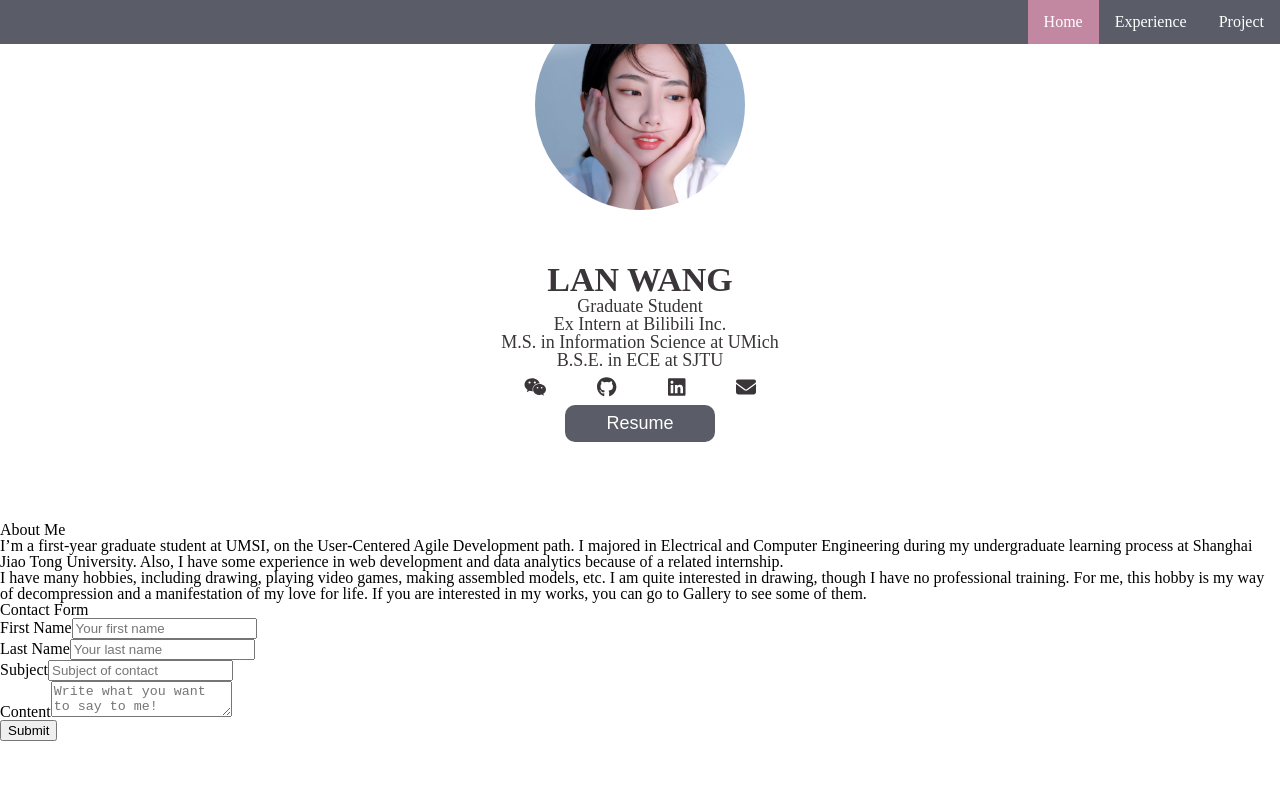
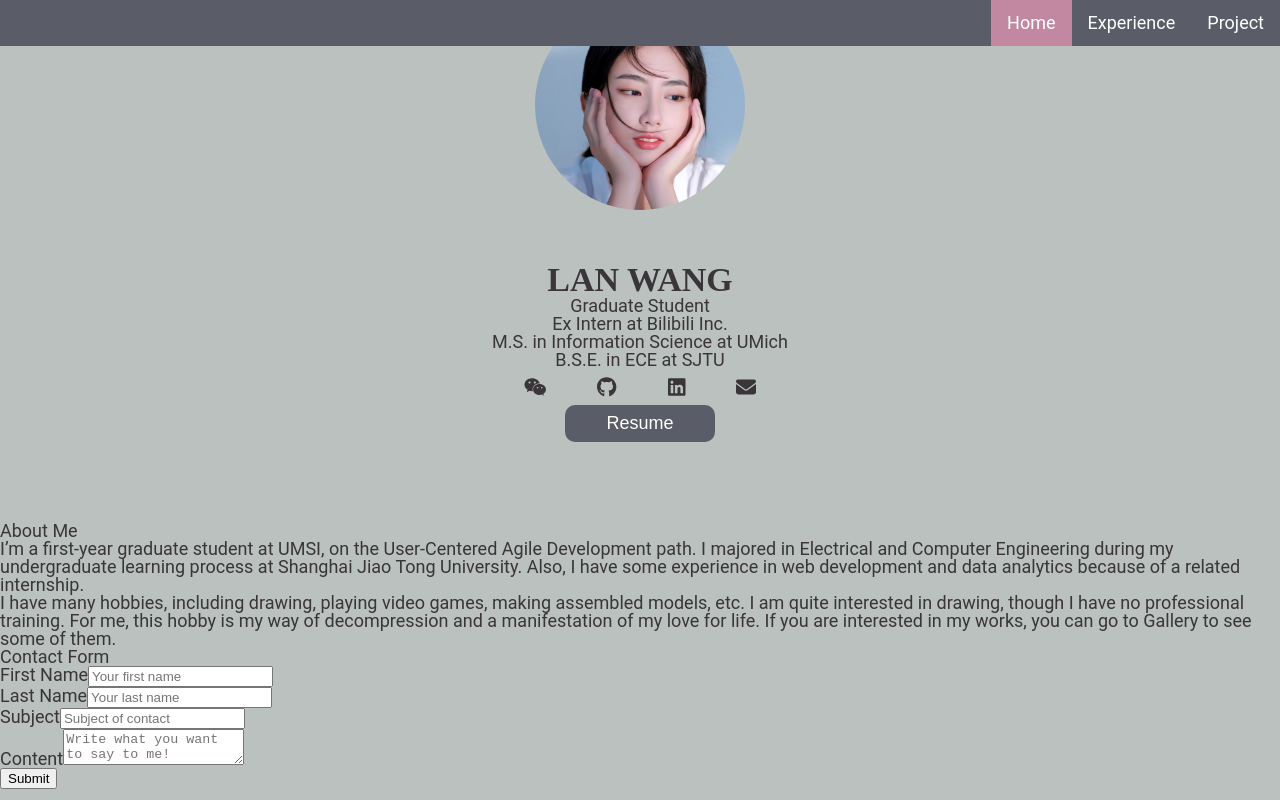
Before and after one commit to yexiaosu/portfolio, a React (Create React App) app: page / in a window 1280 px wide. Built offline with nearby package versions, Linux system fonts and the light colour scheme.

Commit message:
feat: global style

```diff
--- a/src/index.css
+++ b/src/index.css
@@ -1,8 +1,4 @@
-/* http://meyerweb.com/eric/tools/css/reset/
-   v2.0 | 20110126
-   License: none (public domain)
-*/
-
+/* reset */
 html, body, div, span, applet, object, iframe,
 h1, h2, h3, h4, h5, h6, p, blockquote, pre,
 a, abbr, acronym, address, big, cite, code,
@@ -23,7 +19,6 @@ time, mark, audio, video {
 	font: inherit;
 	vertical-align: baseline;
 }
-/* HTML5 display-role reset for older browsers */
 article, aside, details, figcaption, figure,
 footer, header, hgroup, menu, nav, section {
 	display: block;
@@ -46,3 +41,31 @@ table {
 	border-collapse: collapse;
 	border-spacing: 0;
 }
+
+/* variables */
+:root {
+  --color-bg: #bac1be;
+  --color-bg-variant: #5a5c67;
+  --color-primary: #9e6e83;
+  --color-dark: #393539;
+  --color-light: #ffffff;
+
+  --container-width-lg: 75%;
+  --container-width-md: 86%;
+  --container-width-ms: 90%;
+}
+
+/* global */
+html {
+  scroll-behavior: smooth;
+}
+
+body {
+  background-color: var(--color-bg);
+  min-height: 100%;
+  display: grid;
+  grid-template-rows: 45px auto auto auto 45px;
+  font-family: 'Roboto', Arial, sans-serif;
+  font-size: 18px;
+  color: var(--color-dark);
+}
```
